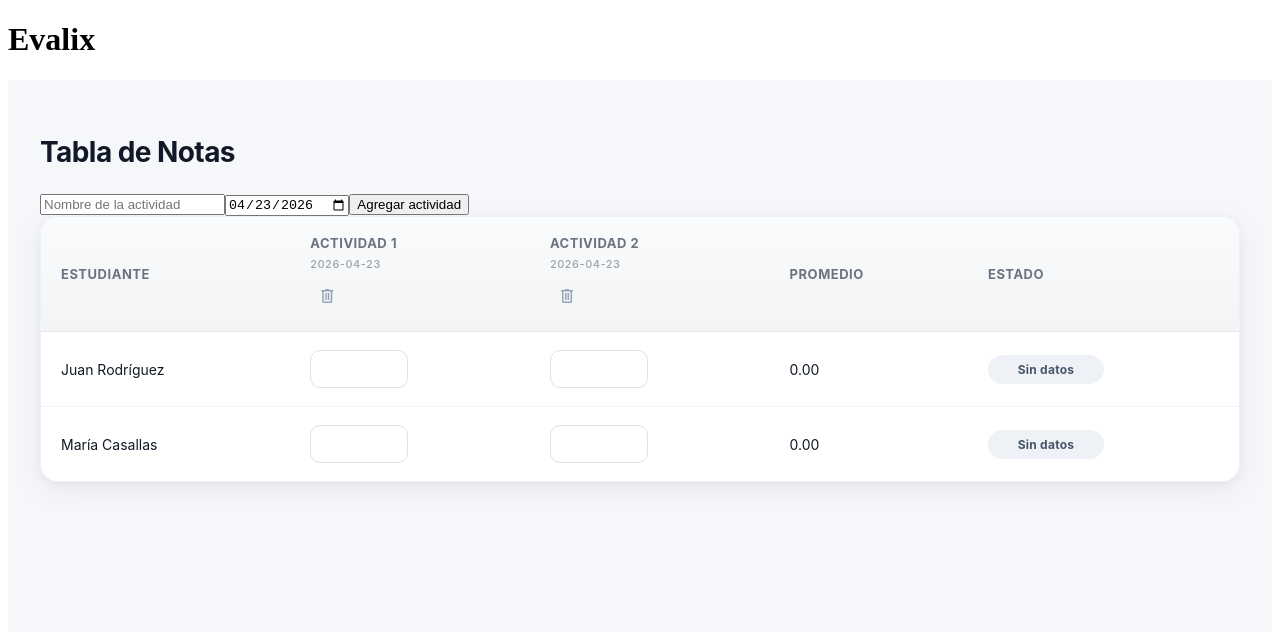
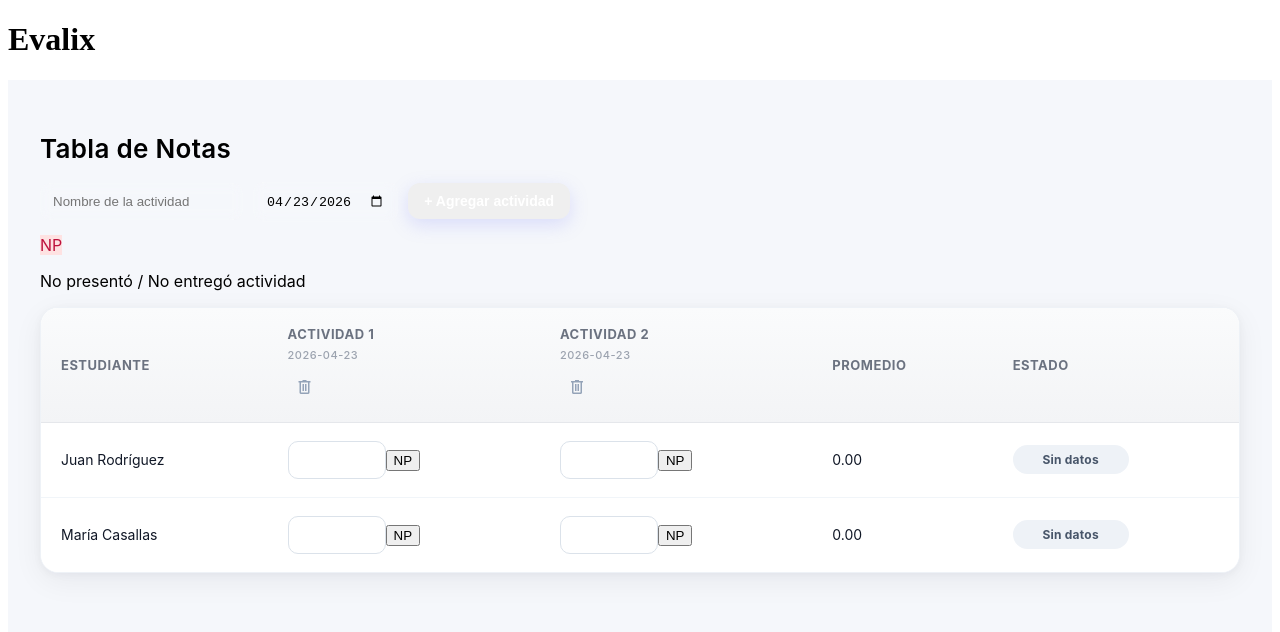
Before and after one commit to Frixix/Evalix, a React (Vite) app: page / in a window 1280 px wide. Shown: the top 632 px of the page. Built offline with nearby package versions, Linux system fonts and the light colour scheme.

Commit message:
Feat : Mejora del css de la tabla

```diff
--- a/src/components/TablaNotas.jsx
+++ b/src/components/TablaNotas.jsx
@@ -2,8 +2,6 @@ import { useState } from "react";
 import { estudiantesMock } from "../data/estudiantes";
 import "../styles/tabla.css";
 
-
-function TablaNotas() {
 // ================================
 // CONFIGURACIÓN GLOBAL
 // ================================
@@ -16,6 +14,7 @@ function TablaNotas() {
   redondeo: 2
 };
 
+function TablaNotas() {
   // ================================
   // FECHA HOY AUTOMÁTICA
   // ================================
@@ -44,6 +43,7 @@ function TablaNotas() {
 
   // ================================
   // PROMEDIO
+  // NP cuenta como 0
   // ================================
   const calcularPromedio = (notas, actividades = []) => {
     let suma = 0;
@@ -52,13 +52,18 @@ function TablaNotas() {
     actividades.forEach((act) => {
       const valor = notas?.[act.id];
 
-      if (valor !== "" && valor !== undefined) {
+      if (valor === "" || valor === undefined) return;
+
+      if (valor === "NP") {
+        totalNotasValidas++;
+        return;
+      }
+
       const numero = Number(valor);
 
       if (!isNaN(numero)) {
         suma += numero;
         totalNotasValidas++;
-        }
       }
     });
 
@@ -156,19 +161,17 @@ function TablaNotas() {
     setNombreActividad("");
     setFechaActividad(hoy);
   };
+
   // ================================
   // ELIMINAR ACTIVIDAD
   // ================================
-
   const eliminarActividad = (actividadId) => {
-    // 1. Quitar actividad del array
     const nuevasActividades = actividades.filter(
       (act) => act.id !== actividadId
     );
 
     setActividades(nuevasActividades);
 
-    // 2. Quitar nota asociada en cada estudiante
     const estudiantesActualizados = estudiantes.map((est) => {
       const nuevasNotas = { ...est.notas };
 
@@ -203,9 +206,14 @@ function TablaNotas() {
         onChange={(e) => setFechaActividad(e.target.value)}
       />
 
-      <button onClick={agregarActividad}>
-        Agregar actividad
+      <button className="btn-agregar" onClick={agregarActividad}>
+        + Agregar actividad
       </button>
+
+      <div className="leyenda-np">
+        <span className="badge-np">NP</span>
+        <p>No presentó / No entregó actividad</p>
+      </div>
 
       <div className="tabla-wrapper">
         <table className="tabla">
@@ -215,7 +223,8 @@ function TablaNotas() {
 
               {actividades.map((act) => (
                 <th key={act.id}>
-              <div>{act.nombre}</div>
+                  <div className="actividad-header">
+                    <span>{act.nombre}</span>
                     <small>{act.fechaCreacion}</small>
 
                     <button
@@ -234,10 +243,9 @@ function TablaNotas() {
                         delete
                       </span>
                     </button>
+                  </div>
                 </th>
               ))}
-
-
 
               <th>Promedio</th>
               <th>Estado</th>
@@ -253,15 +261,25 @@ function TablaNotas() {
                 <tr key={est.id}>
                   <td>{est.nombre}</td>
 
-                  {actividades.map((act) => (
-                    <td key={act.id}>
+                  {actividades.map((act) => {
+                    const esNP = est.notas[act.id] === "NP";
+
+                    return (
+                      <td
+                        key={act.id}
+                        className={esNP ? "celda-np" : ""}
+                      >
                         <input
                           className="input-nota"
                           type="number"
                           min={config.escala.min}
                           max={config.escala.max}
                           step={config.escala.step}
-                        value={est.notas[act.id] || ""}
+                          value={
+                            esNP
+                              ? ""
+                              : est.notas[act.id] || ""
+                          }
                           onChange={(e) =>
                             handleNotaChange(
                               est.id,
@@ -270,8 +288,22 @@ function TablaNotas() {
                             )
                           }
                         />
+
+                        <button
+                          className="btn-np"
+                          onClick={() =>
+                            actualizarEstado(
+                              est.id,
+                              act.id,
+                              "NP"
+                            )
+                          }
+                        >
+                          NP
+                        </button>
                       </td>
-                  ))}
+                    );
+                  })}
 
                   <td>{promedio.toFixed(config.redondeo)}</td>
 
--- a/src/styles/tabla.css
+++ b/src/styles/tabla.css
@@ -18,6 +18,81 @@
   color: #111827;
   letter-spacing: -0.02em;
 }
+
+/* =========================
+   TÍTULO
+========================= */
+.tabla-titulo {
+  font-size: 26px;
+  font-weight: 600;
+  margin-bottom: 18px;
+  color: #000000;
+  letter-spacing: 0.3px;
+}
+
+/* =========================
+   CONTROLES SUPERIORES
+========================= */
+.tabla-container input[type="text"],
+.tabla-container input[type="date"] {
+  padding: 10px 12px;
+  margin-right: 10px;
+  border-radius: 10px;
+  border: 1px solid rgba(255, 255, 255, 0.08);
+  background: rgba(255, 255, 255, 0.05);
+  color: #000000;
+  outline: none;
+  transition: all 0.2s ease;
+  backdrop-filter: blur(6px);
+}
+
+.tabla-container input[type="text"]:focus,
+.tabla-container input[type="date"]:focus {
+  border-color: #6366f1;
+  box-shadow: 0 0 0 3px rgba(99, 102, 241, 0.2);
+}
+
+
+/* ================================
+   BOTÓN AGREGAR ACTIVIDAD (PREMIUM)
+================================ */
+.btn-agregar {
+  padding: 10px 16px;
+  border: none;
+  border-radius: 12px;
+
+  background: linear-gradient(#63a5f1);
+  color: white;
+
+  font-size: 14px;
+  font-weight: 600;
+
+  cursor: pointer;
+
+  display: inline-flex;
+  align-items: center;
+  gap: 8px;
+
+  box-shadow:
+    0 6px 18px rgba(140, 142, 252, 0.25);
+
+  transition: all 0.25s ease;
+  margin-bottom: 16px;
+}
+
+.btn-agregar:hover {
+  transform: translateY(-2px);
+  box-shadow:
+    0 10px 25px rgba(127, 129, 241, 0.35);
+}
+
+.btn-agregar:active {
+  transform: translateY(0px);
+  box-shadow:
+    0 6px 18px rgba(99, 241, 241, 0.25);
+}
+
+
 
 /* ================================
    TABLA WRAPPER
@@ -197,3 +272,16 @@
   font-weight: 500;
   color: #9ca3af;
 }
+/* ===========================
+  Celda Np
+=============================*/
+
+.celda-np {
+  background: #fff1f2;
+  border-left: 3px solid #e11d48;
+}
+
+.badge-np {
+  background: #fee2e2;
+  color: #be123c;
+}
```
Lines whose indentation alone changed are shown as unchanged.
